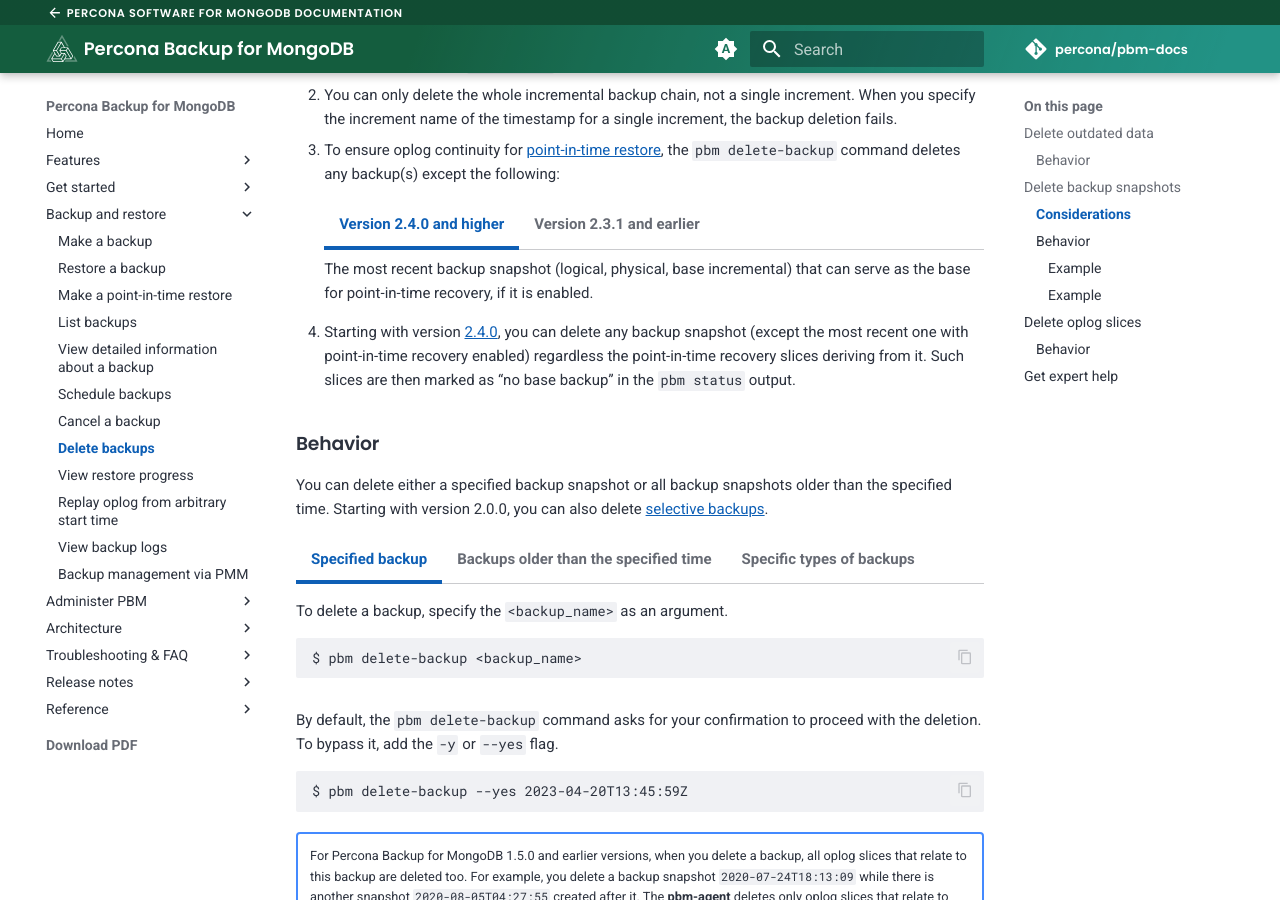
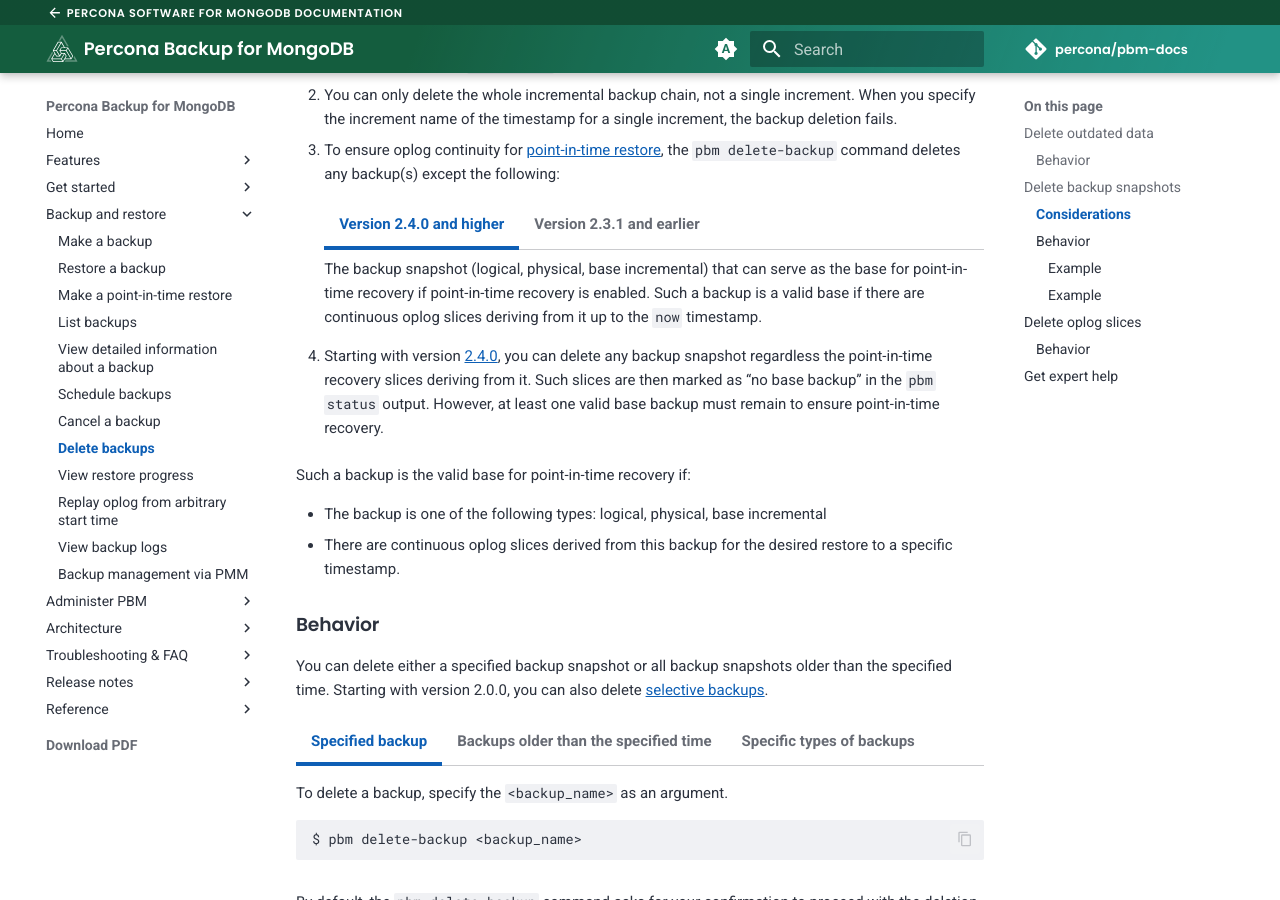
Before and after one commit to percona/pbm-docs, an MkDocs documentation site: the page built from docs/usage/delete-backup.md, in a window 1280 px wide and 900 px high, scrolled down 2296 px. Built offline with MkDocs 1.6.1 and Material for MkDocs 9.7.7, drawn with Linux system fonts in a browser that asks for light colours; nearby versions of some CDN libraries; comment, search, counter and statistics services are not loaded.

Commit message:
PBM-1385 Added explanation about valid base backup for PITR (#205)
* PBM-1385 Added explabation about valid base backup for PITR

modified:   docs/usage/delete-backup.md

```diff
--- a/docs/usage/delete-backup.md
+++ b/docs/usage/delete-backup.md
@@ -101,7 +101,7 @@
 
     === "Version 2.4.0 and higher"
 
-        The most recent backup snapshot (logical, physical, base incremental) that can serve as the base for point-in-time recovery, if it is enabled.
+        The backup snapshot (logical, physical, base incremental) that can serve as the base for point-in-time recovery if point-in-time recovery is enabled. Such a backup is a valid base if there are continuous oplog slices deriving from it up to the `now` timestamp.
 
 
     === "Version 2.3.1 and earlier"
@@ -127,7 +127,12 @@
         - `2022-10-05T14:13:50Z` because it is the base for recovery to any point in time from the PITR time range `2022-10-05T14:13:56Z - 2022-10-05T18:52:21Z`
         - `2022-10-07T14:57:17Z` because PITR is enabled and there are no oplog slices following it yet.
 
-4. Starting with version [2.4.0](../release-notes/2.4.0.md), you can delete any backup snapshot (except the most recent one with point-in-time recovery enabled) regardless the point-in-time recovery slices deriving from it. Such slices are then marked as "no base backup" in the `pbm status` output.
+4. Starting with version [2.4.0](../release-notes/2.4.0.md), you can delete any backup snapshot regardless the point-in-time recovery slices deriving from it. Such slices are then marked as "no base backup" in the `pbm status` output. However, at least one valid base backup must remain to ensure point-in-time recovery.
+
+   Such a backup is the valid base for point-in-time recovery if:
+
+   * The backup is one of the following types: logical, physical, base incremental
+   * There are continuous oplog slices derived from this backup for the desired restore to a specific timestamp.
 
 
 ### Behavior
```
